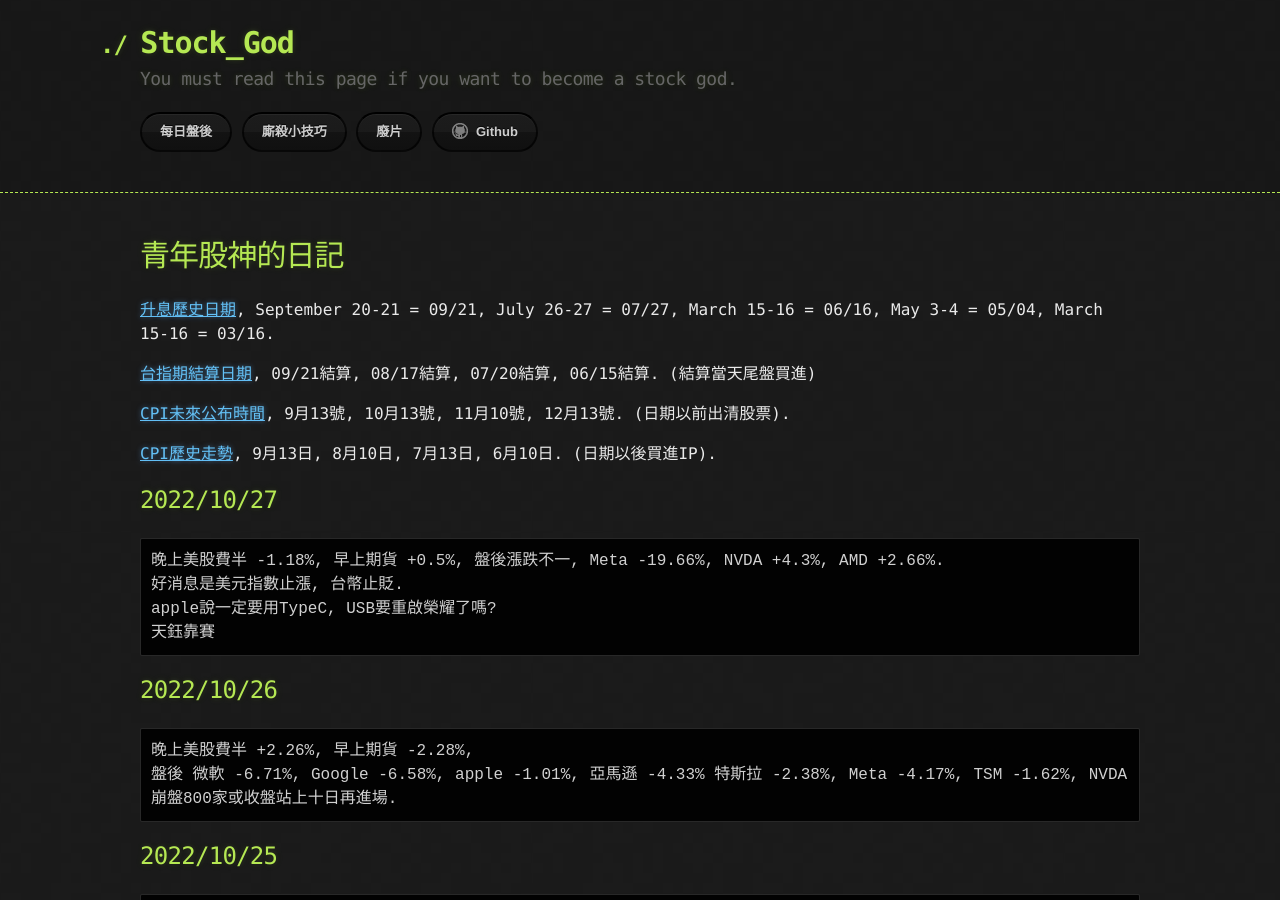
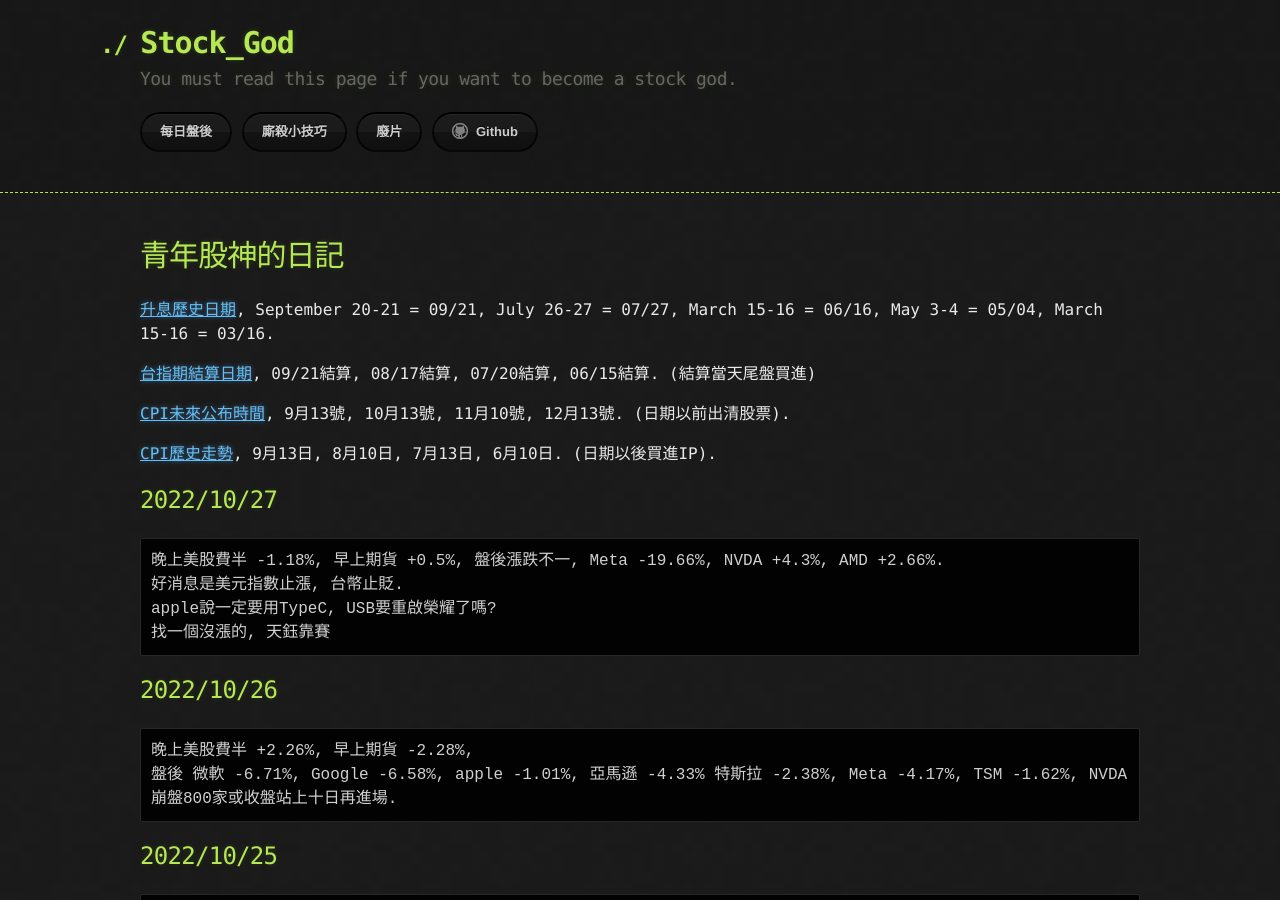
Before and after one commit to lepg5487/Stock_God, a Jekyll site: the page built from index.md, in a window 1280 px wide and 900 px high. Built offline with Jekyll 4.4.1, drawn with Linux system fonts in a browser that asks for light colours; our own code applies the rules of GitHub Pages for plain Markdown files.

Commit message:
Update index.md

````diff
--- a/index.md
+++ b/index.md
@@ -17,7 +17,7 @@
 晚上美股費半 -1.18%, 早上期貨 +0.5%, 盤後漲跌不一, Meta -19.66%, NVDA +4.3%, AMD +2.66%.
 好消息是美元指數止漲, 台幣止貶.
 apple說一定要用TypeC, USB要重啟榮耀了嗎?
-天鈺靠賽
+找一個沒漲的, 天鈺靠賽
 ```
 
 ## 2022/10/26
````
